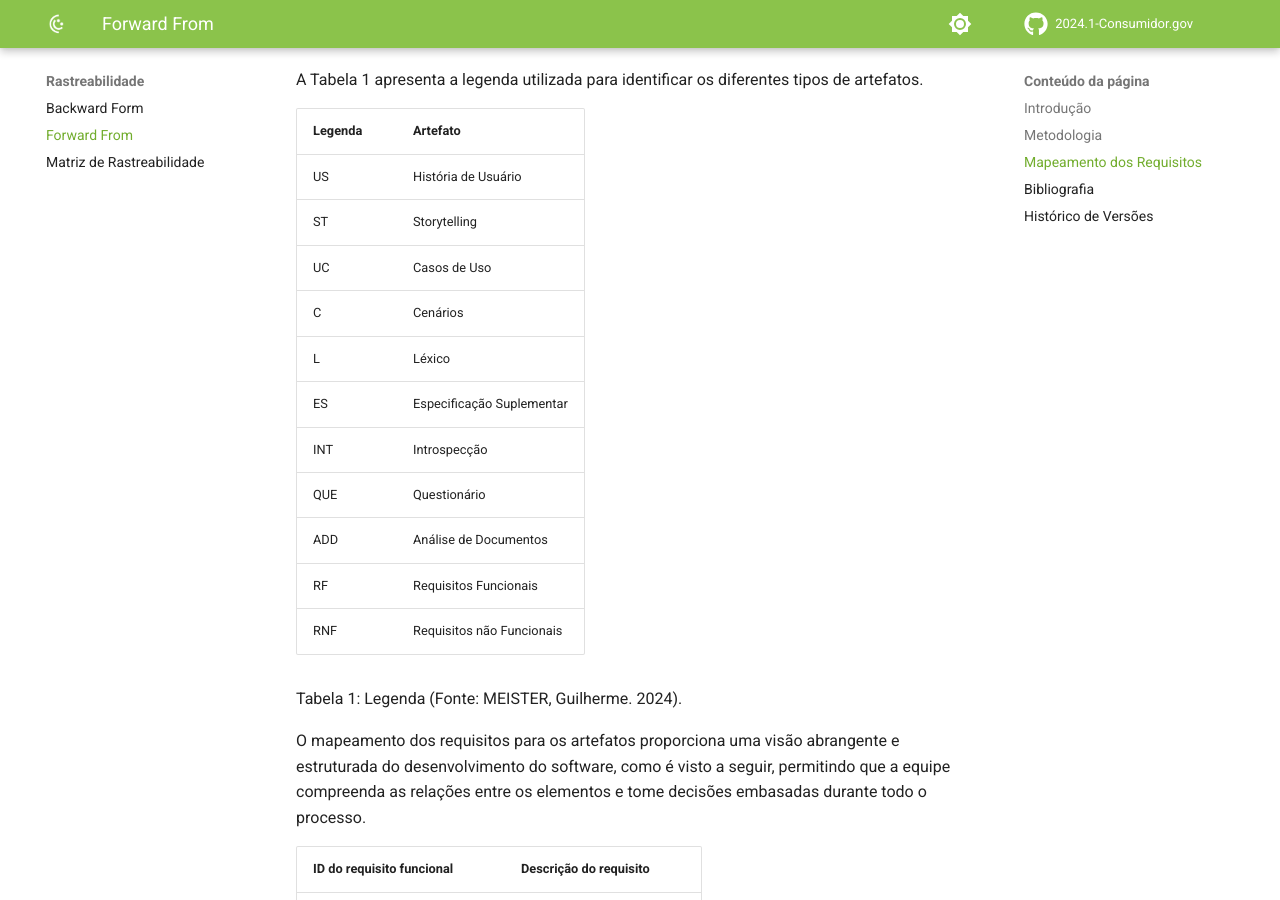
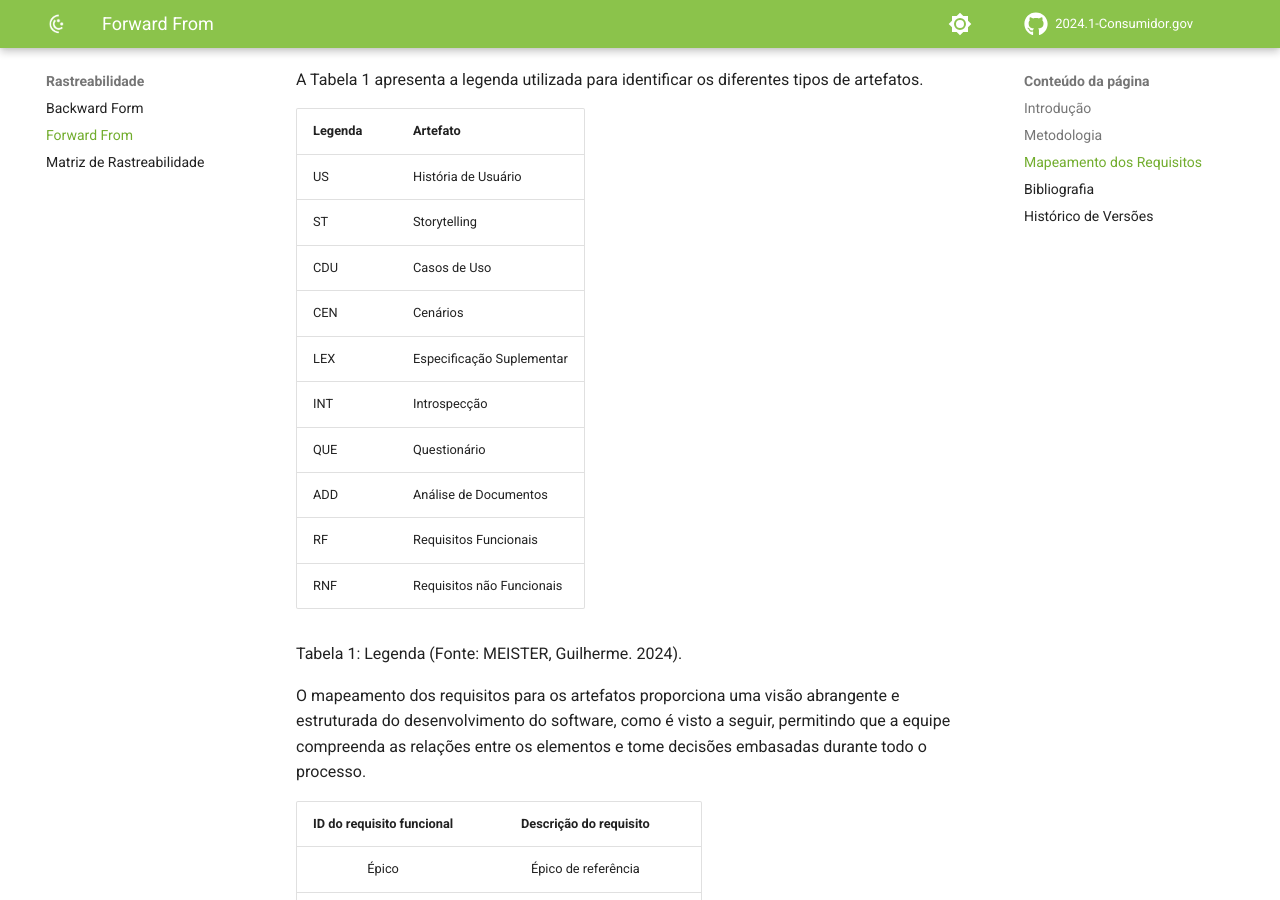
Before and after one commit to Requisitos-de-Software/2024.1-Grupo08, an MkDocs documentation site: the page built from docs/Rastreabilidade/forward.md, in a window 1280 px wide and 900 px high, scrolled down 1149 px. Built offline with MkDocs 1.6.1 and Material for MkDocs 9.7.7, drawn with Linux system fonts in a browser that asks for light colours; comment, search, counter and statistics services are not loaded.

Commit message:
corrigindo siglas

```diff
--- a/docs/Rastreabilidade/forward.md
+++ b/docs/Rastreabilidade/forward.md
@@ -24,10 +24,9 @@ A Tabela 1 apresenta a legenda utilizada para identificar os diferentes tipos de
 | ------- | ------------------------- |
 | US      | História de Usuário       |
 | ST      | Storytelling              |
-| UC      | Casos de Uso              |
-| C       | Cenários                  |
-| L       | Léxico                    |
-| ES      | Especificação Suplementar |
+| CDU     | Casos de Uso              |
+| CEN     | Cenários                  |
+| LEX     | Especificação Suplementar |
 | INT     | Introspecção              |
 | QUE     | Questionário              |
 | ADD     | Análise de Documentos     |
```
Also changed, not shown: docs/Rastreabilidade/matriz.md (+0 -1 lines).
